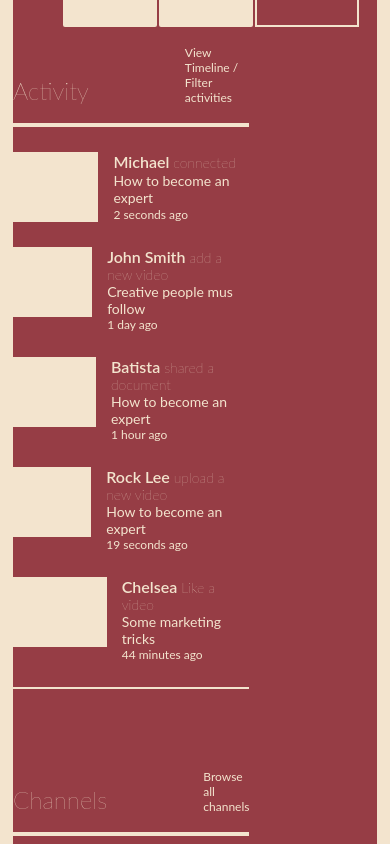
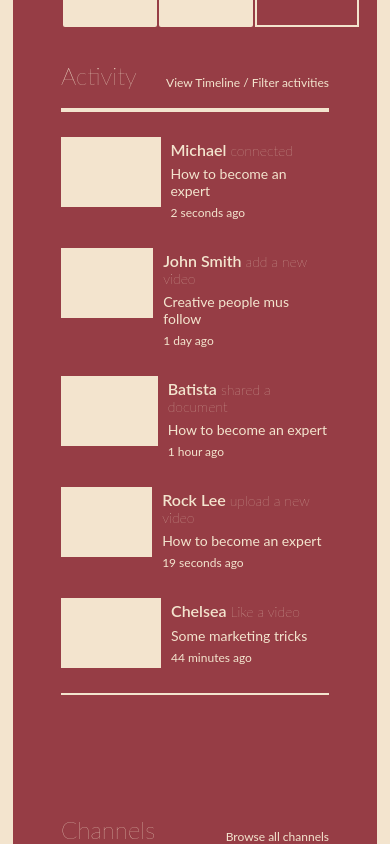
Before and after one commit to FahrasNH/sosial-network, an Angular app: page / in a window 390 px wide. Shown: the part 1900-2744 px from the top of the page. Built offline with nearby package versions, Linux system fonts and the light colour scheme.

Commit message:
Responsive activity and channels

```diff
--- a/src/app/app.component.scss
+++ b/src/app/app.component.scss
@@ -1,7 +1,7 @@
 .section {
   display: flex;
   justify-content: space-between;
-  @media (max-width: 1030px) {
-    display: grid;
+  @media (max-width: 1115px) {
+    display: block;
   }
 }
--- a/src/app/pages/components/activity/activity.component.scss
+++ b/src/app/pages/components/activity/activity.component.scss
@@ -2,6 +2,12 @@
   color: #f3e4ce;
   font-family: 'Lato';
   padding-right: 10em;
+  @media (max-width: 1115px) {
+    padding: 3em 10em;
+  }
+  @media (max-width: 1030px) {
+    padding: 1em 3em;
+  }
   .first {
     border: 2px solid;
   }
@@ -15,6 +21,21 @@
     h2 {
       font-weight: 100;
       margin: 0 4em 10px 0;
+      @media (max-width: 1436px) {
+        margin: 0 3em 10px 0;
+      }
+      @media (max-width: 1412px) {
+        margin: 0 2em 10px 0;
+      }
+      @media (max-width: 1375px) {
+        margin: 0 1em 10px 0;
+      }
+      @media (max-width: 1115px) {
+        margin: 0 4em 10px 0;
+      }
+      @media (max-width: 463px) {
+        margin: 0 1em 10px 0;
+      }
     }
     p {
       font-size: 12px;
@@ -25,6 +46,12 @@
     display: flex;
     margin: 25px 0;
     transition: 300ms;
+    @media (max-width: 1382px) {
+      display: block;
+    }
+    @media (max-width: 1115px) {
+      display: flex;
+    }
     &:hover {
       padding: 5px;
       cursor: pointer;
@@ -35,14 +62,29 @@
       width: 100px;
       height: 70px;
       background-color: #f3e4ce;
+      @media (max-width: 1382px) {
+        margin: 0 auto;
+      }
+      @media (max-width: 1115px) {
+        margin: 0 10px 0 0;
+      }
     }
     .upload-desc {
       display: flex;
       flex-direction: column;
       justify-content: space-between;
       margin-left: 15px;
+      @media (max-width: 1382px) {
+        margin: 10px 0;
+      }
+      @media (max-width: 1115px) {
+        margin: 0;
+      }
       p {
         margin: 0;
+        @media (max-width: 1382px) {
+          margin: 3px 0;
+        }
       }
       .uploader {
         font-weight: 600;
--- a/src/app/pages/components/channels/channels.component.scss
+++ b/src/app/pages/components/channels/channels.component.scss
@@ -2,6 +2,12 @@
   color: #f3e4ce;
   font-family: 'Lato';
   padding-right: 10em;
+  @media (max-width: 1115px) {
+    padding: 3em 10em;
+  }
+  @media (max-width: 1030px) {
+    padding: 1em 3em;
+  }
   .first {
     border: 2px solid;
   }
@@ -16,6 +22,21 @@
     h2 {
       font-weight: 100;
       margin: 0 4em 10px 0;
+      @media (max-width: 1436px) {
+        margin: 0 3em 10px 0;
+      }
+      @media (max-width: 1412px) {
+        margin: 0 2em 10px 0;
+      }
+      @media (max-width: 1375px) {
+        margin: 0 1em 10px 0;
+      }
+      @media (max-width: 1115px) {
+        margin: 0 4em 10px 0;
+      }
+      @media (max-width: 463px) {
+        margin: 0 1em 10px 0;
+      }
     }
     p {
       font-size: 12px;
```
